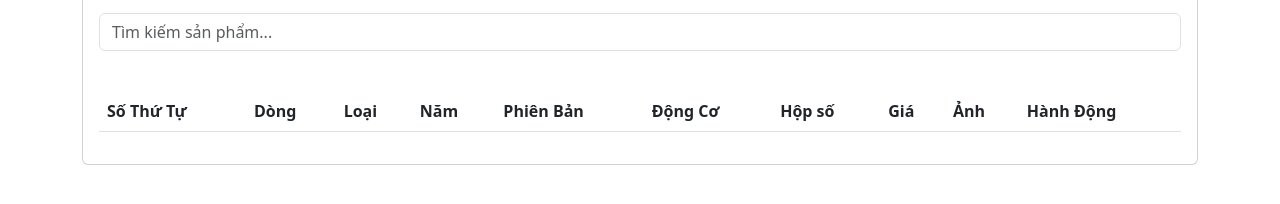
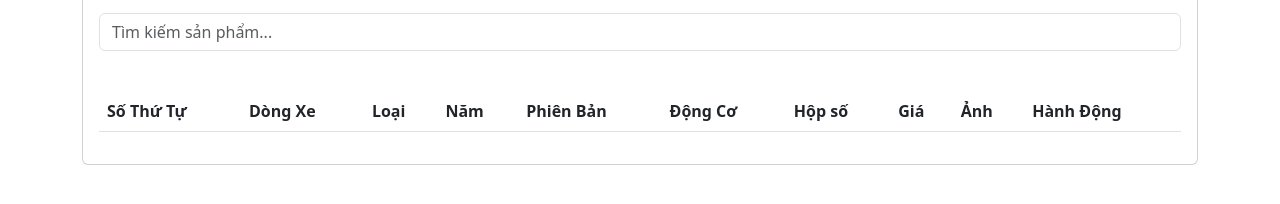
Before and after one commit to HaiNguyenBGG/casestudy-module1, a plain HTML site: page indexadmin.html in a window 1280 px wide. Both pictures are taken after a click on the button "Danh Sách Sản Phẩm". Shown: the part 270-474 px from the top of the page. Drawn offline with nearby package versions, Linux system fonts and the light colour scheme.

Commit message:
finished

```diff
--- a/indexadmin.html
+++ b/indexadmin.html
@@ -113,7 +113,7 @@
                     <thead>
                         <tr>
                             <th>Số Thứ Tự</th>
-                            <th>Dòng</th>
+                            <th>Dòng Xe</th>
                             <th>Loại</th>
                             <th>Năm</th>
                             <th>Phiên Bản</th>
@@ -141,7 +141,7 @@
                     <div class="modal-body">
                         <form id="add-product-form">
                             <div class="mb-3">
-                                <label for="add-name" class="form-label">Dòng</label>
+                                <label for="add-name" class="form-label">Dòng Xe</label>
                                 <input type="text" class="form-control" id="add-name" required>
                             </div>
                             <div class="mb-3">
```
Also changed, not shown: 1 other file.
